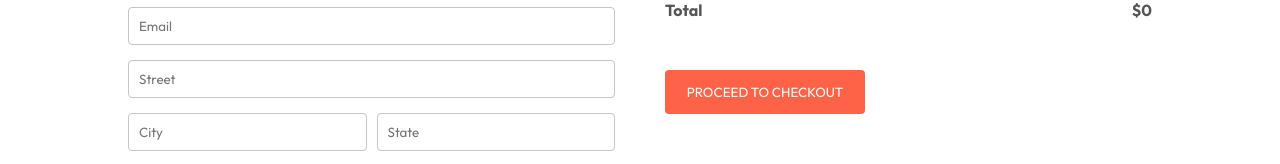
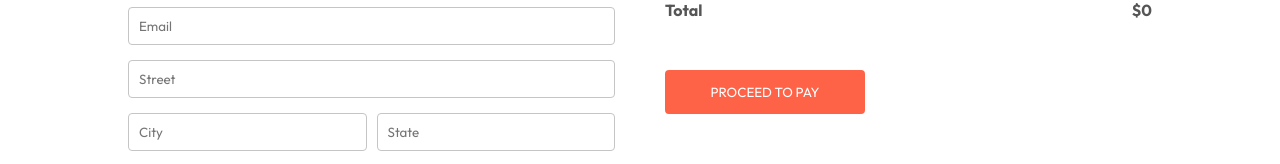
Before and after one commit to abdullahshafiq153/Tomato, a React (Vite) app: page /order in a window 1280 px wide. Shown: the part 284-448 px from the top of the page. Built offline with nearby package versions, Linux system fonts and the light colour scheme.

Commit message:
Proceed to Pay

```diff
--- a/src/pages/PlaceOrder/PlaceOrder.jsx
+++ b/src/pages/PlaceOrder/PlaceOrder.jsx
@@ -1,10 +1,12 @@
 import React, { useContext, useEffect } from "react";
 import "./PlaceOrder.css";
 import { StoreContext } from "../../context/StoreContext";
+import { useNavigate } from "react-router-dom";
 
 const PlaceOrder = () => {
 
   const {getTotalCartAmount}=useContext(StoreContext);
+  const navigate = useNavigate();
   // Scroll to top when the component mounts
   useEffect(() => {
     window.scrollTo(0, 0);
@@ -48,8 +50,8 @@
               <b>${getTotalCartAmount()===0?0:getTotalCartAmount() + 2}</b>
             </div>
           </div>
-          <button onClick="">
-            PROCEED TO CHECKOUT
+          <button onClick={()=>navigate('/')}>
+            PROCEED TO PAY
           </button>
         </div>
       </div>
```
